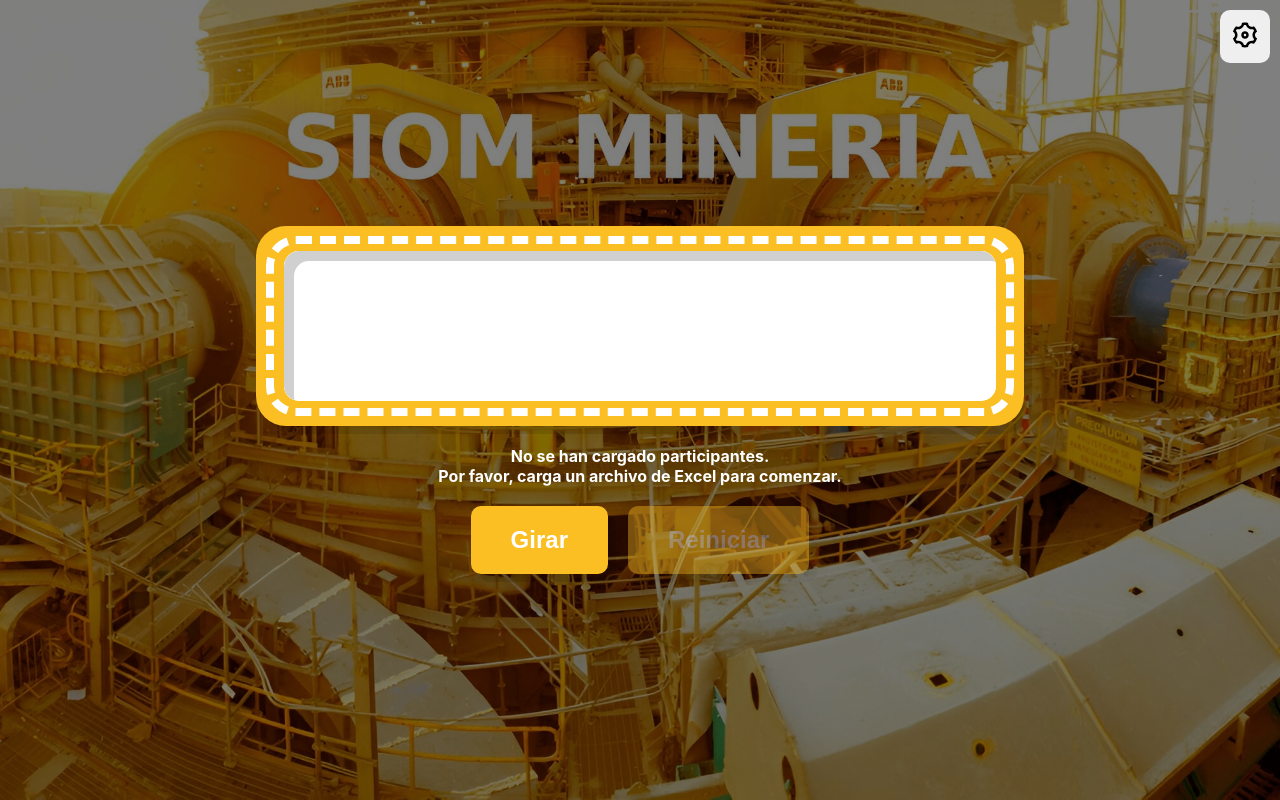
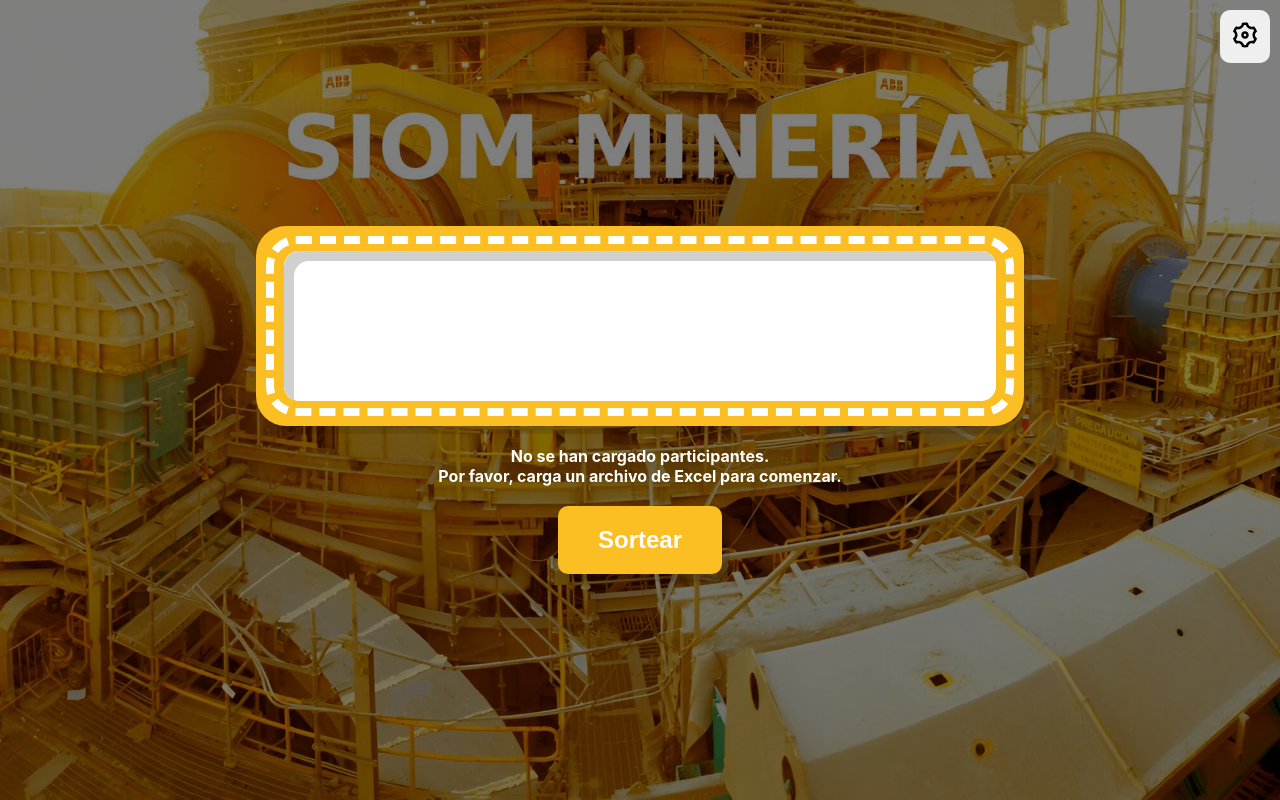
Before and after one commit to MicaheDev/game-sort, a React (Vite) app: page / in a window 1280 px wide. Built offline with nearby package versions, Linux system fonts and the light colour scheme.

Commit message:
feat: remove and use 1 button

```diff
--- a/src/App.jsx
+++ b/src/App.jsx
@@ -8,6 +8,8 @@ export default function Home() {
   const [isShowMenu, setIsShowMenu] = useState(false);
   const [showWinner, setShowWinner] = useState(false);
   const [names, setNames] = useState([]);
+  const [counter, setCounter] = useState(0);
+  const [animationIsComplete, setAnimationIsComplete] = useState(false)
 
   function getLocalStorageState() {
     const storedNames = localStorage.getItem("names");
@@ -24,8 +26,19 @@ export default function Home() {
     if (names.length === 0) {
       setIsShowMenu(true);
     } else {
+      setAnimationIsComplete(false)
       setShowWinner(true);
+      setCounter(counter + 1);
     }
+  }
+
+  function spinAgain() {
+    setShowWinner(false);
+    setAnimationIsComplete(false)
+
+    setTimeout(() => {
+      setShowWinner(true);
+    }, 100);
   }
 
   return (
@@ -48,6 +61,7 @@ export default function Home() {
                 setNames={setNames}
                 showWinner={showWinner}
                 transitionDuration={8}
+                setAnimationIsComplete={setAnimationIsComplete}
               />
             </div>
           </div>
@@ -68,18 +82,20 @@ export default function Home() {
         </div>
 
         <div className="btn-group">
-          <button
-            className={`sort-btn ${showWinner ? "disabled" : ""}`}
-            onClick={spin}
-          >
-            Girar
-          </button>
-          <button
-            className={`sort-btn ${!showWinner ? "disabled" : ""}`}
-            onClick={() => setShowWinner(false)}
-          >
-            Reiniciar
-          </button>
+          {counter >= 1 ? (
+            <button
+            className={`sort-btn ${!animationIsComplete ? "disabled" : ""}`}
+            disabled={!animationIsComplete}
+
+              onClick={spinAgain}
+            >
+              Sortear de nuevo
+            </button>
+          ) : (
+            <button className="sort-btn" onClick={spin}>
+              Sortear
+            </button>
+          )}
         </div>
       </main>
     </div>
--- a/src/components/GameRandomName/GameRandomName.jsx
+++ b/src/components/GameRandomName/GameRandomName.jsx
@@ -11,6 +11,7 @@ export function GameRandomName({
   setNames,
   showWinner,
   transitionDuration,
+  setAnimationIsComplete
 }) {
   const [showConfetti, setShowConfetti] = useState(false);
 
@@ -56,6 +57,7 @@ export function GameRandomName({
   function renderConfetti() {
     setTimeout(() => {
       setShowConfetti(true);
+      setAnimationIsComplete(true)
     }, (transitionDuration - 2 ) * 1000);
   }
 
@@ -101,6 +103,7 @@ GameRandomName.propTypes = {
   setNames: PropTypes.func.isRequired,
   showWinner: PropTypes.bool.isRequired,
   transitionDuration: PropTypes.number.isRequired,
+  setAnimationIsComplete: PropTypes.func.isRequired
 };
 
 const MemoizedGameRandomName = memo(GameRandomName);
--- a/src/components/Menu/Menu.module.css
+++ b/src/components/Menu/Menu.module.css
@@ -12,11 +12,11 @@
   display: flex;
   align-items: center;
   flex-direction: column;
+  overflow-y: auto;
+  padding: 30px 0;
 
   @media screen and (max-width: 1000px) {
     width: 100%;
-    padding-top: 30px;
-    padding-bottom: 30px;
     overflow: auto;
   }
 }
```
